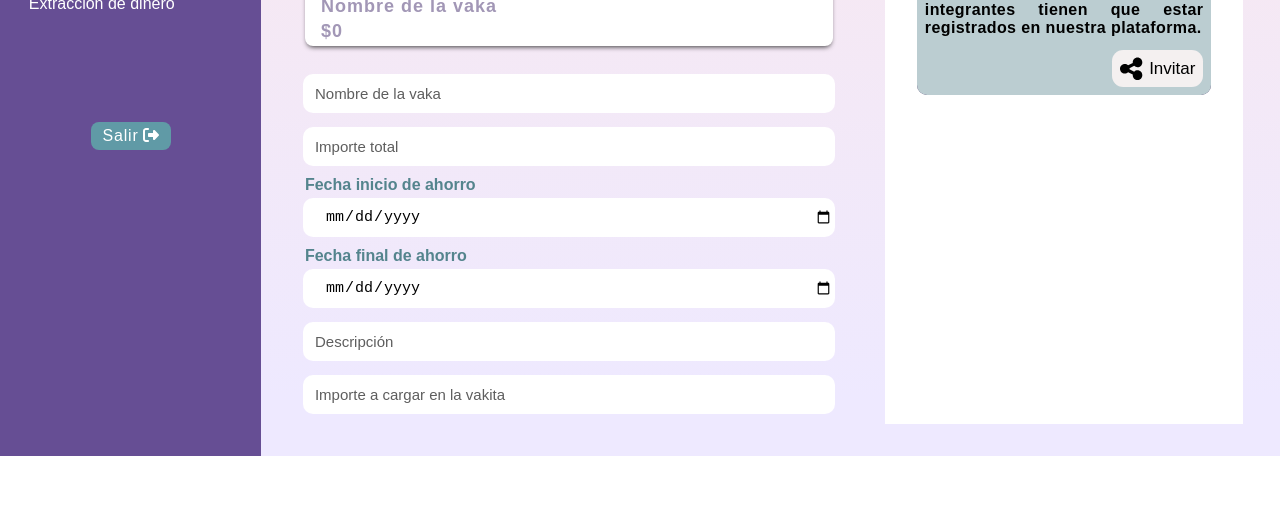
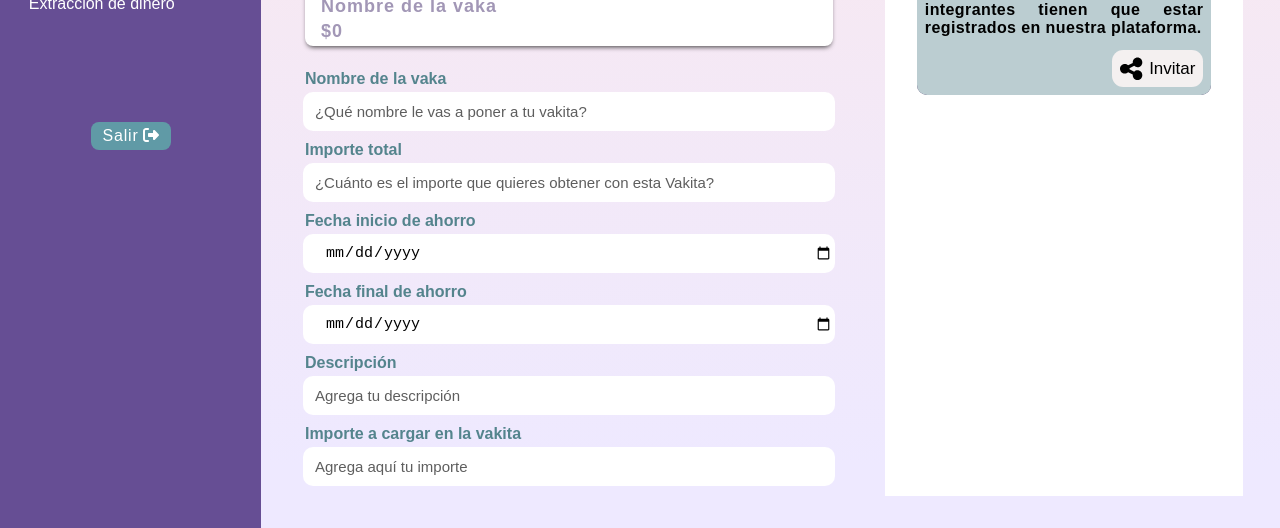
Before and after one commit to mceciabate/vakita-project, a React (Vite) app in the folder vakitaProyectFrontEnd/: page /dashboard/crear-vaka in a window 1280 px wide. Shown: the part 597-1125 px from the top of the page. Before the commit the page ends 1053 px from the top, so only its background shows below. Built offline with nearby package versions, Linux system fonts and the light colour scheme; no server answers; sample sign-in values are in the browser's storage; a web font is replaced by a local one.

Commit message:
Agregando labels en crear vakita

```diff
--- a/vakitaProyectFrontEnd/src/pages/newVakita/NewVakita.jsx
+++ b/vakitaProyectFrontEnd/src/pages/newVakita/NewVakita.jsx
@@ -253,16 +253,16 @@ const NewVakita = () => {
 
                     <div className='boxOne'>
                       <div className="boxItems">
-                        <label htmlFor="name"></label>
-                        <Field className="inputText" type="text" id="name" name="name" placeholder="Nombre de la vaka" />
+                        <label className='labelDate' htmlFor="name">Nombre de la vaka</label>
+                        <Field className="inputText" type="text" id="name" name="name" placeholder="¿Qué nombre le vas a poner a tu vakita?" />
                         <span className='error'>
                           <ErrorMessage className='error-mensaje' name="name" component="span" />
                         </span>
 
                       </div>
                       <div className="boxItems">
-                        <label htmlFor="amount"></label>
-                        <Field className="inputNumber" type="number" id="amount" name="amount" placeholder="Importe total" />
+                        <label className='labelDate' htmlFor="amount">Importe total</label>
+                        <Field className="inputNumber" type="number" id="amount" name="amount" label="Fecha inicio de ahorro" placeholder="¿Cuánto es el importe que quieres obtener con esta Vakita?" />
                         <div className='error'>
                           <ErrorMessage name="amount" component="div" />
                         </div>
@@ -277,16 +277,16 @@ const NewVakita = () => {
 
 
                       <div className="boxItems">
-                        <label htmlFor="description"></label>
-                        <Field type="text" className="inputDescription" id="description" name="description" placeholder="Descripción" />
+                        <label className='labelDate' htmlFor="description">Descripción</label>
+                        <Field type="text" className="inputDescription" id="description" name="description" placeholder="Agrega tu descripción" />
                         <span className='error'>
                           <ErrorMessage name="description" component="div" />
                         </span>
                       </div>
 
                       <div className="boxItems">
-                        <label htmlFor="cumulativeAmount"></label>
-                        <Field className="inputNumber" type="number" id="cumulativeAmount" name="cumulativeAmount" placeholder="Importe a cargar en la vakita" />
+                        <label className='labelDate' htmlFor="cumulativeAmount">Importe a cargar en la vakita</label>
+                        <Field className="inputNumber" type="number" id="cumulativeAmount" name="cumulativeAmount" placeholder="Agrega aquí tu importe" />
                         <div className='error'>
                           <ErrorMessage name="cumulativeAmount" component="div" />
                         </div>
```
